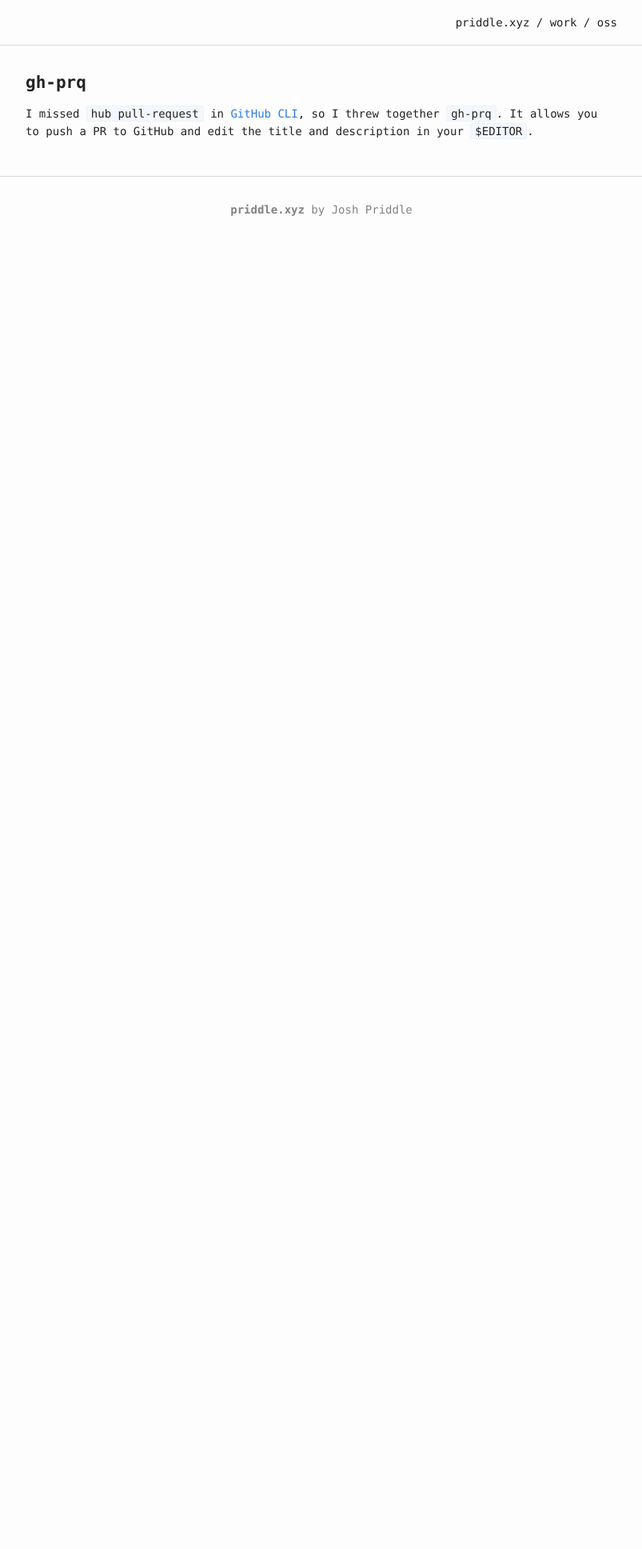
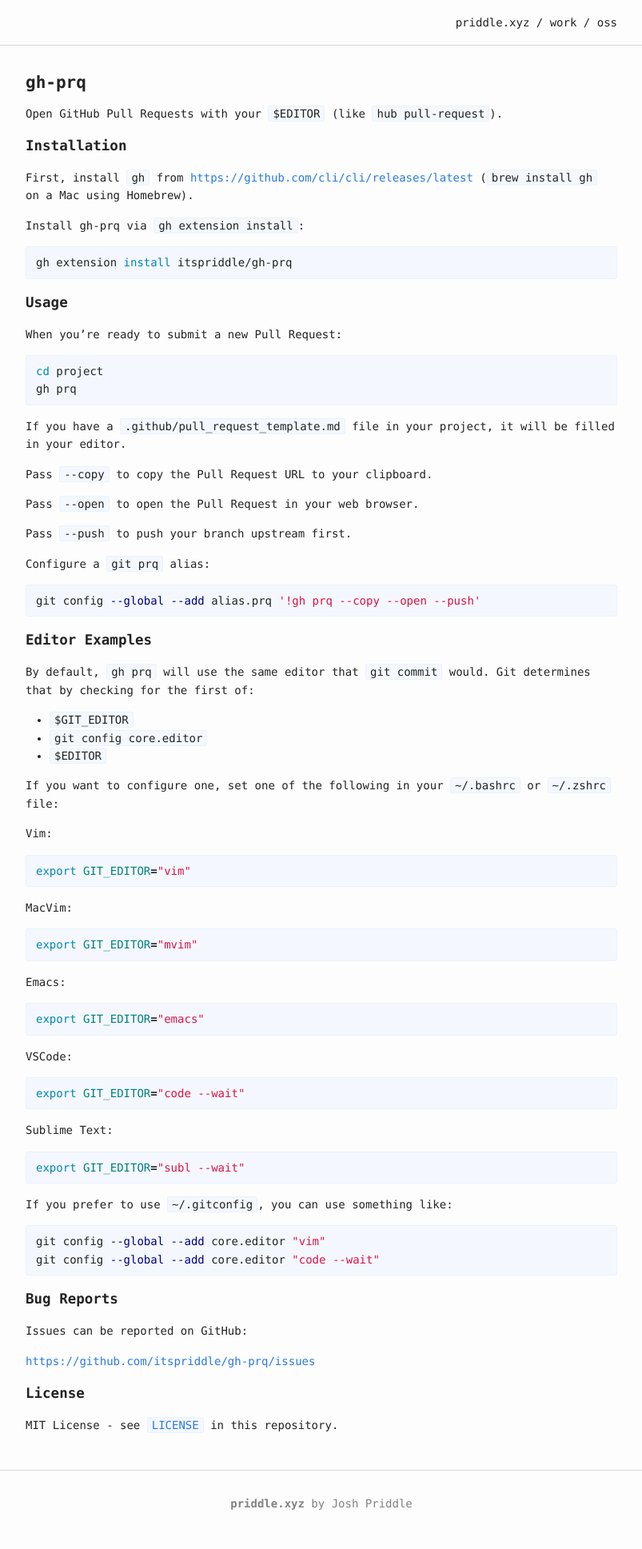
Before and after one commit to itspriddle/priddle.xyz, a Jekyll site: the page built from _projects/oss/gh-prq.md, in a window 1280 px wide. Shown: the whole page at 80% size, without its empty margins (238-1041 px from the left). Built offline with Jekyll 4.4.1, drawn with Linux system fonts in a browser that asks for light colours; before the commit the page ends 900 px from its top, so only the background shows below that.

Commit message:
Update project

````diff
--- a/_projects/oss/gh-prq.md
+++ b/_projects/oss/gh-prq.md
@@ -8,10 +8,106 @@ tags:
   - Git
   - CLI
 project_type: oss
+excerpt: |
+  I missed `hub pull-request` in [GitHub CLI](https://cli.github.com), so I
+  threw together `gh-prq`. It allows you to push a PR to GitHub and edit the
+  title and description in your `$EDITOR`.
 ---
 
-I missed `hub pull-request` in [GitHub CLI][1], so I threw together `gh-prq`.
-It allows you to push a PR to GitHub and edit the title and description in
-your `$EDITOR`.
+Open GitHub Pull Requests with your `$EDITOR` (like `hub pull-request`).
 
-[1]: https://cli.github.com
+## Installation
+
+First, install `gh` from <https://github.com/cli/cli/releases/latest> (`brew
+install gh` on a Mac using Homebrew).
+
+Install gh-prq via `gh extension install`:
+
+```sh
+gh extension install itspriddle/gh-prq
+```
+
+## Usage
+
+When you're ready to submit a new Pull Request:
+
+```sh
+cd project
+gh prq
+```
+
+If you have a `.github/pull_request_template.md` file in your project, it will
+be filled in your editor.
+
+Pass `--copy` to copy the Pull Request URL to your clipboard.
+
+Pass `--open` to open the Pull Request in your web browser.
+
+Pass `--push` to push your branch upstream first.
+
+Configure a `git prq` alias:
+
+```sh
+git config --global --add alias.prq '!gh prq --copy --open --push'
+```
+
+## Editor Examples
+
+By default, `gh prq` will use the same editor that `git commit` would. Git
+determines that by checking for the first of:
+
+- `$GIT_EDITOR`
+- `git config core.editor`
+- `$EDITOR`
+
+If you want to configure one, set one of the following in your `~/.bashrc` or
+`~/.zshrc` file:
+
+Vim:
+
+```sh
+export GIT_EDITOR="vim"
+```
+
+MacVim:
+
+```sh
+export GIT_EDITOR="mvim"
+```
+
+Emacs:
+
+```sh
+export GIT_EDITOR="emacs"
+```
+
+VSCode:
+
+```sh
+export GIT_EDITOR="code --wait"
+```
+
+Sublime Text:
+
+```sh
+export GIT_EDITOR="subl --wait"
+```
+
+If you prefer to use `~/.gitconfig`, you can use something like:
+
+```sh
+git config --global --add core.editor "vim"
+git config --global --add core.editor "code --wait"
+```
+
+## Bug Reports
+
+Issues can be reported on GitHub:
+
+<https://github.com/itspriddle/gh-prq/issues>
+
+## License
+
+MIT License - see
+[`LICENSE`](https://github.com/itspriddle/gh-prq/blob/master/LICENSE) in this
+repository.
````
